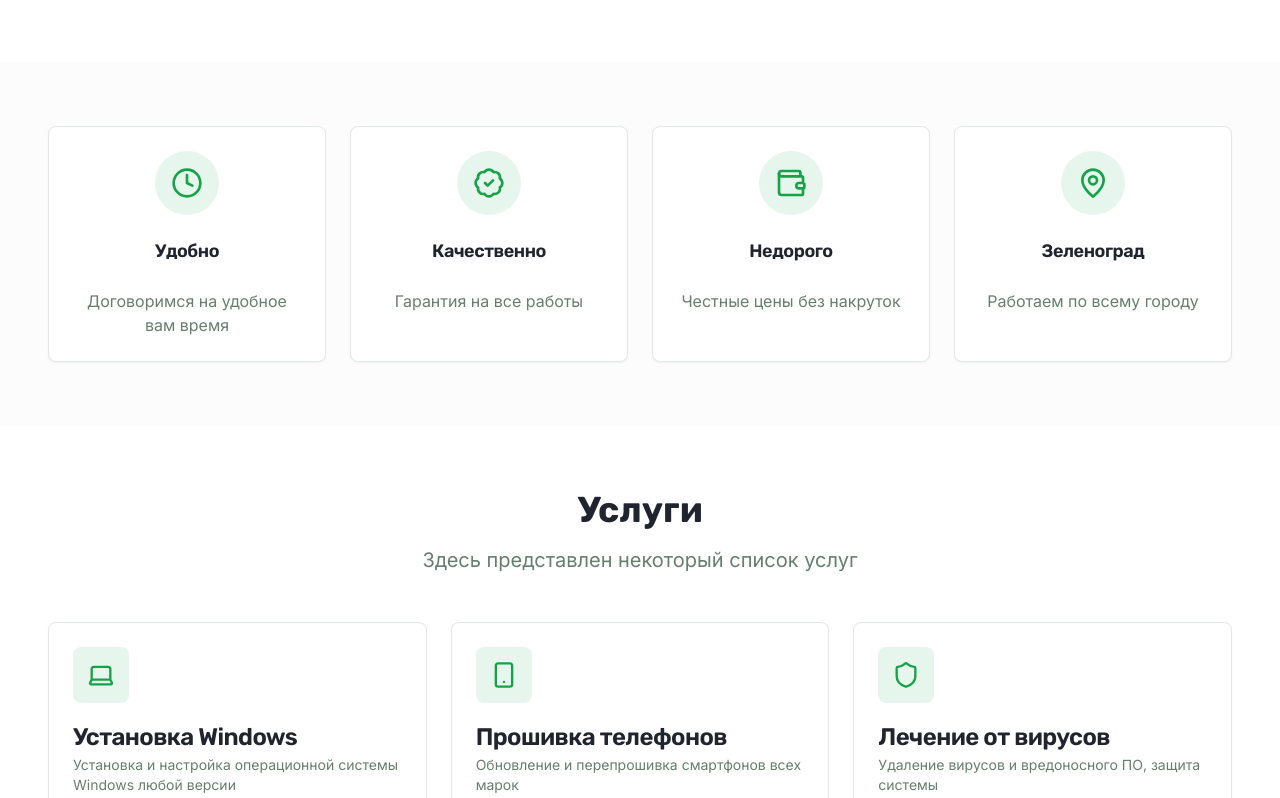
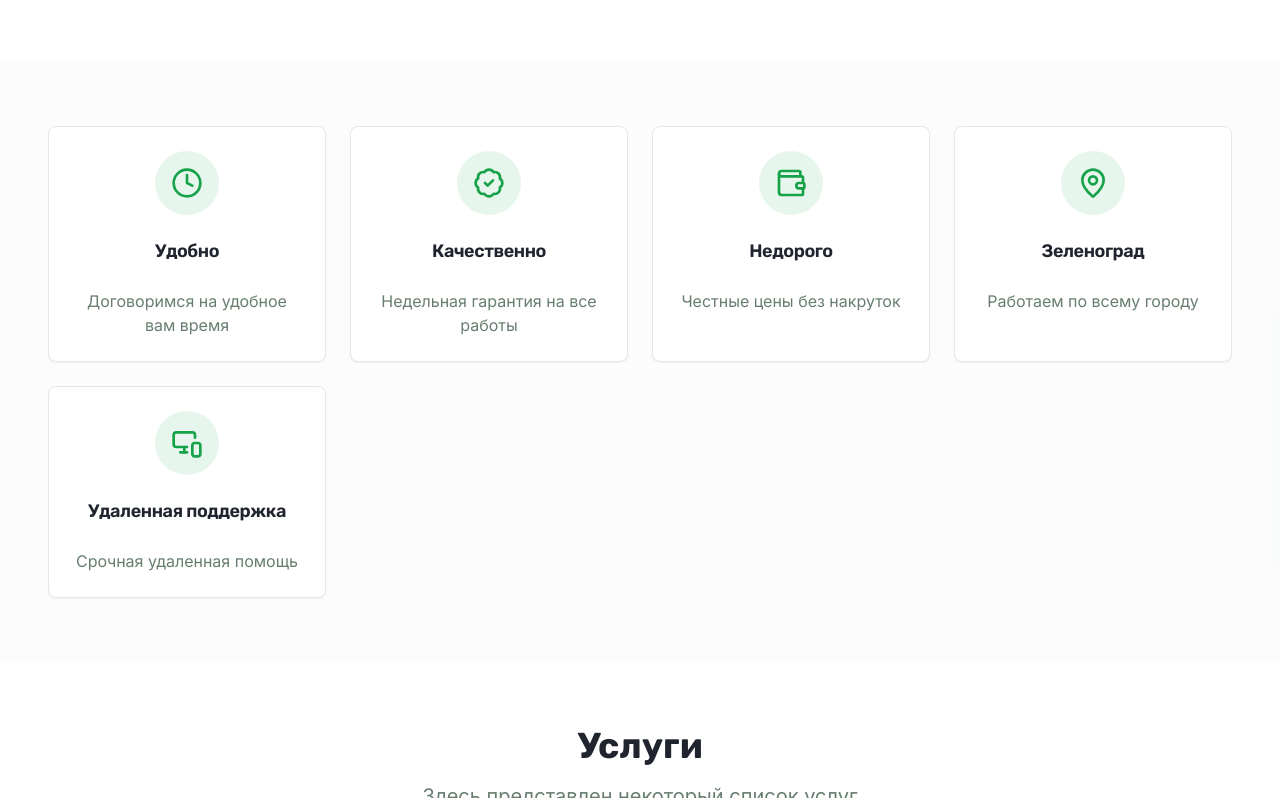
Before and after one commit to pr-poehali-dev/computer-repair-service, a React (Vite) app: page / in a window 1280 px wide. Shown: the part 450-1248 px from the top of the page. Built offline with nearby package versions, Linux system fonts and the light colour scheme.

Commit message:
Обновление преимуществ и гарантии

```diff
--- a/src/pages/Index.tsx
+++ b/src/pages/Index.tsx
@@ -89,9 +89,10 @@ const Index = () => {
 
   const benefits = [
     { icon: "Clock", title: "Удобно", text: "Договоримся на удобное вам время" },
-    { icon: "BadgeCheck", title: "Качественно", text: "Гарантия на все работы" },
+    { icon: "BadgeCheck", title: "Качественно", text: "Недельная гарантия на все работы" },
     { icon: "Wallet", title: "Недорого", text: "Честные цены без накруток" },
-    { icon: "MapPin", title: "Зеленоград", text: "Работаем по всему городу" }
+    { icon: "MapPin", title: "Зеленоград", text: "Работаем по всему городу" },
+    { icon: "MonitorSmartphone", title: "Удаленная поддержка", text: "Срочная удаленная помощь" }
   ];
 
   return (
```
